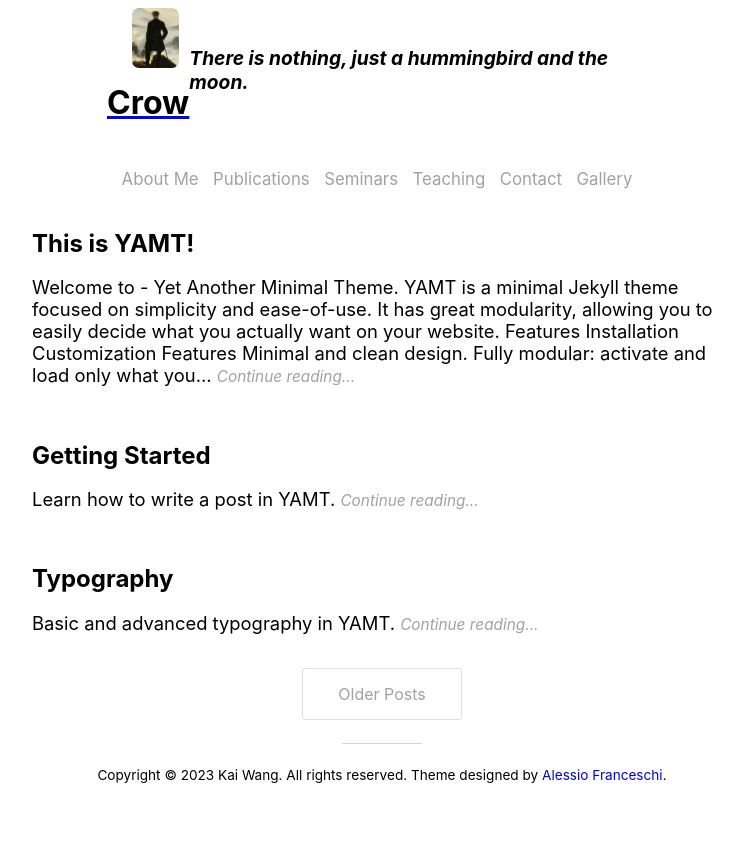
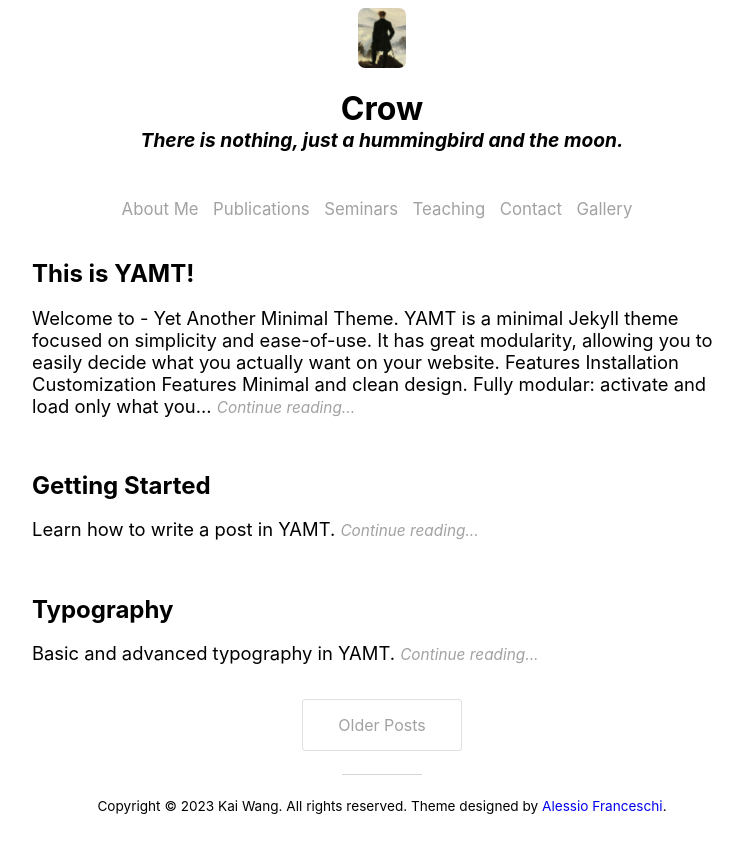
Before and after one commit to ICOTRT2024/Crow-Moon.github.io, a Jekyll site: the page built from index.html, in a window 1280 px wide. Shown: the top 853 px of the page, without its empty margins (258-1001 px from the left). Built offline with Jekyll 4.4.1, drawn with Linux system fonts in a browser that asks for light colours; nearby versions of some CDN libraries; the list of posts is cut into pages by our own code.

Commit message:
recover the header

```diff
--- a/_sass/header.scss
+++ b/_sass/header.scss
@@ -12,42 +12,27 @@ $whatsapp: #25d366;
 $reddit: #ff4500;
 
 
-header {
+header{
     margin-left: auto;
     margin-right: auto;
     width: 550px;
     overflow: hidden;
 
-    #site_title {
-      display: flex;
-      align-items: center;
-      margin-bottom: 20px;
-      color: black;
-
-      #logo {
-        height: 60px;
-        margin-right: 10px;
-      }
-
-      #title {
-        text-decoration: none;
-        border: none;
-        font-size: 2rem;
-        margin: 0;
-        padding: 0;
-      }
+    #site_title{
+        text-align: center;
+        color: black;
+        a{
+            text-decoration: none;
+        }
+        h1{
+            margin-bottom: 0px;
+        }
+        h2{
+            margin-top: 0px;
+            font-style: oblique;
+            font-size: 1.2rem;
+        }
     }
-
-    #site_subtitle {
-      font-style: italic;
-      font-size: 1.2rem;
-      margin-top: 10px;
-    }
-
-  }
-
-
-
     #subheader{
         display: flex;
         justify-content: center; /* center horizontally */
@@ -117,3 +102,4 @@ header {
             }
         }
     }
+}
```
